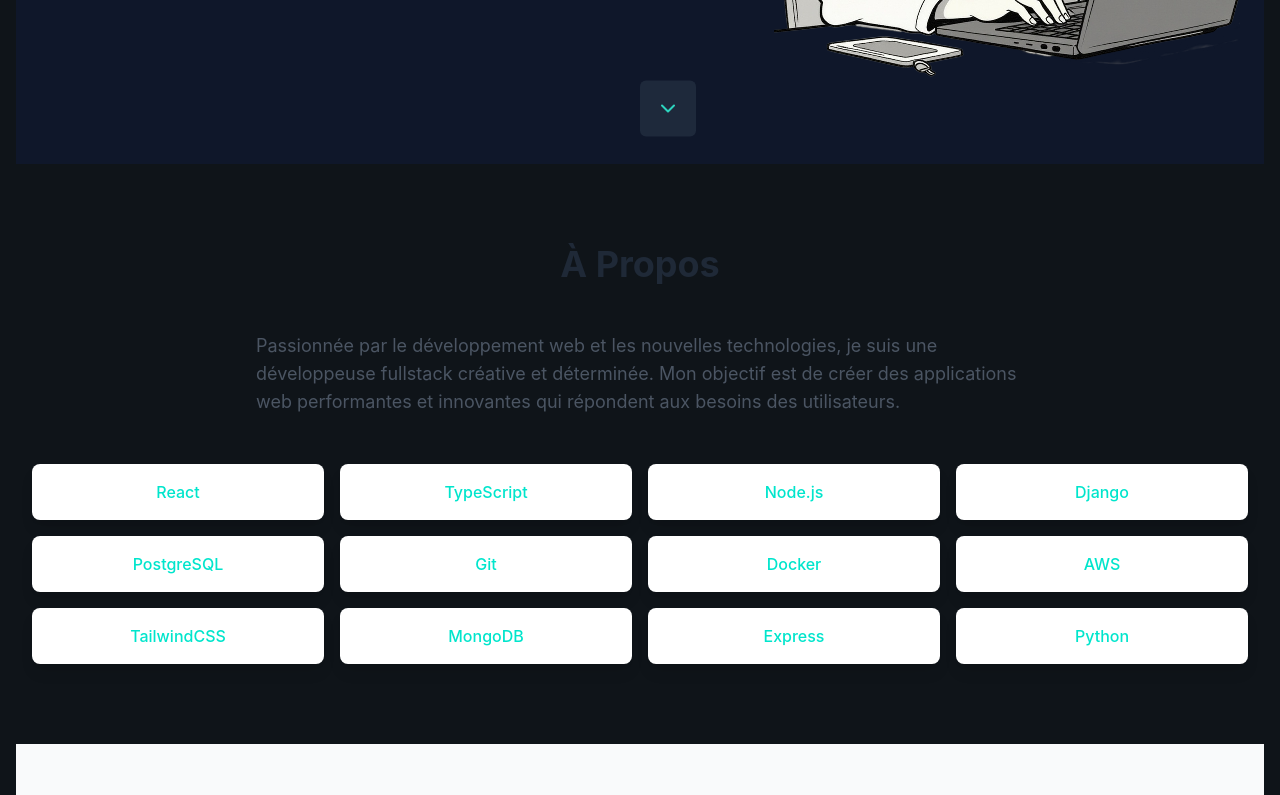
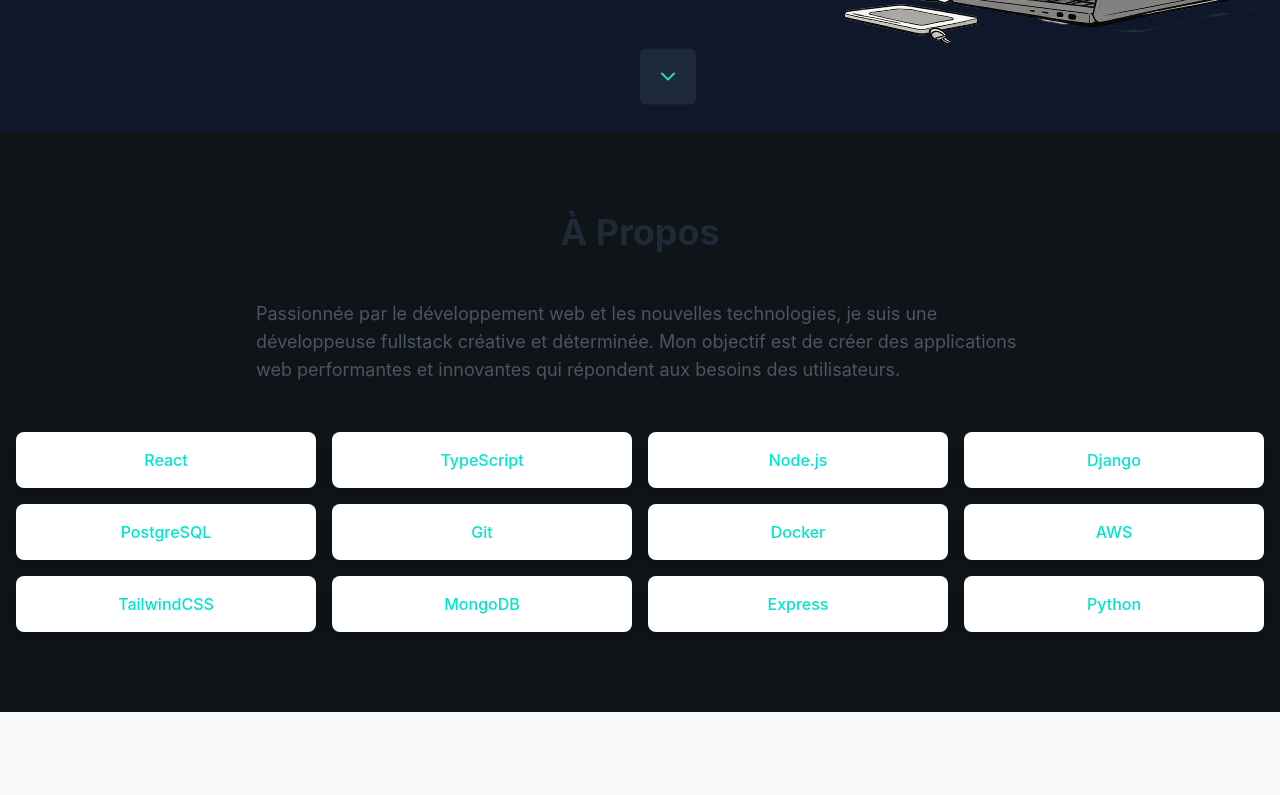
Before and after one commit to MarinaAdr/Portfolio, a React (Vite) app: page / in a window 1280 px wide. Shown: the part 668-1463 px from the top of the page. Built offline with nearby package versions, Linux system fonts and the light colour scheme.

Commit message:
update container

```diff
--- a/src/App.tsx
+++ b/src/App.tsx
@@ -22,7 +22,7 @@
         style={{ scaleX }}
       />
 
-      <main className="container mx-auto px-4 py-8">
+      <main className="container mx-auto ">
         <Header />
         <About />
         <Experience />
```
